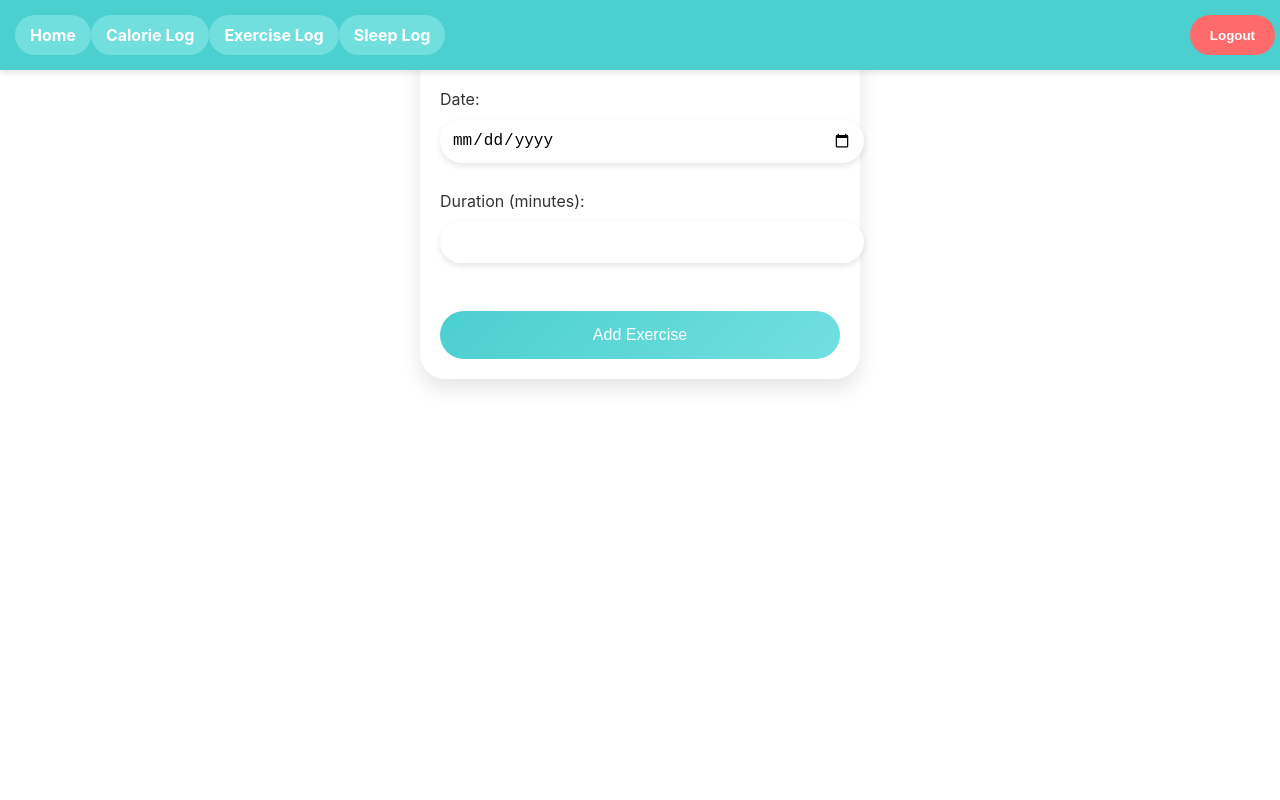
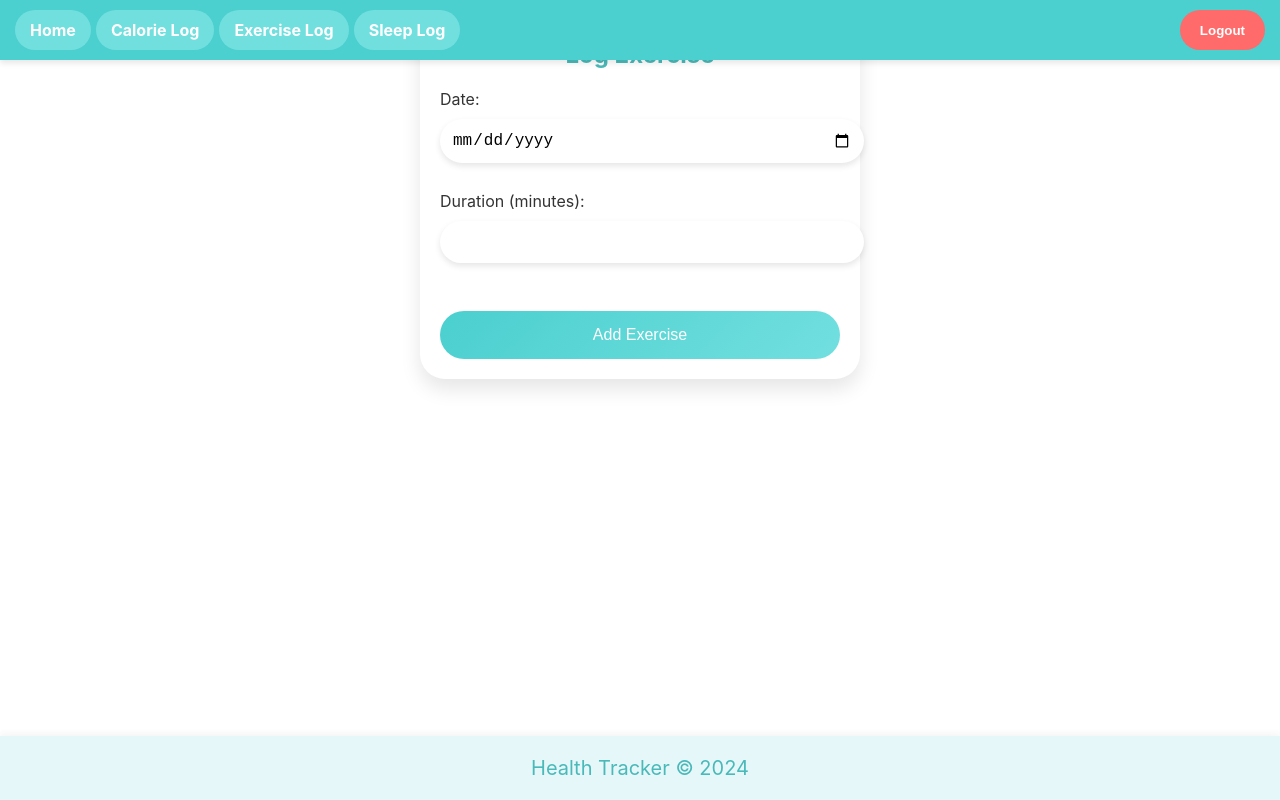
Before and after one commit to bsbowen/HealthTracker, a React (Create React App) app in the folder frontend/: page /exercise-log in a window 1280 px wide. Built offline with nearby package versions, Linux system fonts and the light colour scheme.

Commit message:
added footer.js and footer.css also added footer to app.js file.

```diff
--- a/frontend/src/App.js
+++ b/frontend/src/App.js
@@ -3,13 +3,14 @@
 import React from "react";
 import { BrowserRouter as Router, Route, Routes } from "react-router-dom";
 import "./index.css";
-import Navbar from "./components/Navbar/Navbar"; // Added Navbar import
+//import Navbar from "./components/Navbar/Navbar"; // Added Navbar import
 import Login from "./pages/User/Login";
 import Register from "./pages/User/Register";
 import Dashboard from "./pages/Dashboard/DashboardPage";
 import CaloriesPage from "./pages/Calories/CaloriesPage"; // Updated CaloriesPage import path
 import ExercisePage from "./pages/Exercise/ExercisePage"; // Updated ExercisePage import path
 import SleepPage from "./pages/Sleep/SleepPage"; // Updated SleepPage import path
+import Footer from "./components/Footer/footer";
 
 function App() {
   return (
@@ -22,6 +23,7 @@ function App() {
         <Route path="/exercise-log" element={<ExercisePage />} /> {/* Added ExercisePage route */}
         <Route path="/sleep-log" element={<SleepPage />} /> {/* Added SleepPage route */}
       </Routes>
+      <Footer />
     </Router>
   );
 }
--- a/frontend/src/components/Footer/footer.css
+++ b/frontend/src/components/Footer/footer.css
@@ -0,0 +1,25 @@
+/* src/components/footer.css */
+.footer {
+    background-color: #e6f7f9;
+    text-spacing-trim: 120px;
+    text-align: center;
+    font-size: 1.25rem;
+    color: #4ab9b9;
+    position: fixed;
+    bottom: 0;
+    left: 0;
+    width: 100%;
+    box-shadow: 0 -3px 6px rgba(58, 58, 58, 0.048);
+}
+
+.footer a {
+    color: #4ab9b9;
+    text-decoration: none;
+    margin: 0 10px;
+    font-weight: bold;
+    transition: color 0.3s;
+}
+
+.footer a:hover {
+    color: #333;
+}
--- a/frontend/src/components/Footer/footer.js
+++ b/frontend/src/components/Footer/footer.js
@@ -0,0 +1,15 @@
+// src/components/Footer/Footer.js
+import React from 'react';
+import './footer.css'; // Import the corresponding CSS file for the footer styling
+
+const Footer = () => {
+  return (
+    <footer className="footer">
+      <div className="footer-content">
+        <p>Health Tracker &copy; {new Date().getFullYear()} </p>
+      </div>
+    </footer>
+  );
+};
+
+export default Footer;
--- a/frontend/src/components/Navbar/navbar.css
+++ b/frontend/src/components/Navbar/navbar.css
@@ -1,7 +1,7 @@
 /* General Navbar Styling */
 .navbar {
   background-color: #4bcfcf;
-  padding: 15px;
+  padding: 10px;
   box-shadow: 0 3px 6px rgba(0, 0, 0, 0.1);
   display: flex;
   justify-content: space-between;
@@ -19,9 +19,9 @@
   width: 100%;
 }
 
-.nav-links {
+.nav-link {
   display: flex;
-  gap: 50px;
+  gap: 100px;
   margin-left: 5px;
 }
 
@@ -51,7 +51,7 @@
   cursor: pointer;
   transition: background-color 0.3s;
   margin-left: auto;
-  margin-right: 20px;
+  margin-right: 25px;
 }
 
 .logout-btn:hover {
--- a/frontend/src/pages/User/login.css
+++ b/frontend/src/pages/User/login.css
@@ -14,13 +14,14 @@
 .icon-container {
     display: flex;
     gap: 15px;
-    margin-bottom: 20px;
+    margin-bottom: 20px;;
 }
 
 .moving-icon {
-    color: #4bcfcf;
+    color: #4bcfcf !important;
     font-size: 2rem;
     animation: move 2s infinite alternate;
+    scale: 1.5
 }
 
 /* Form Box Styling */
```
